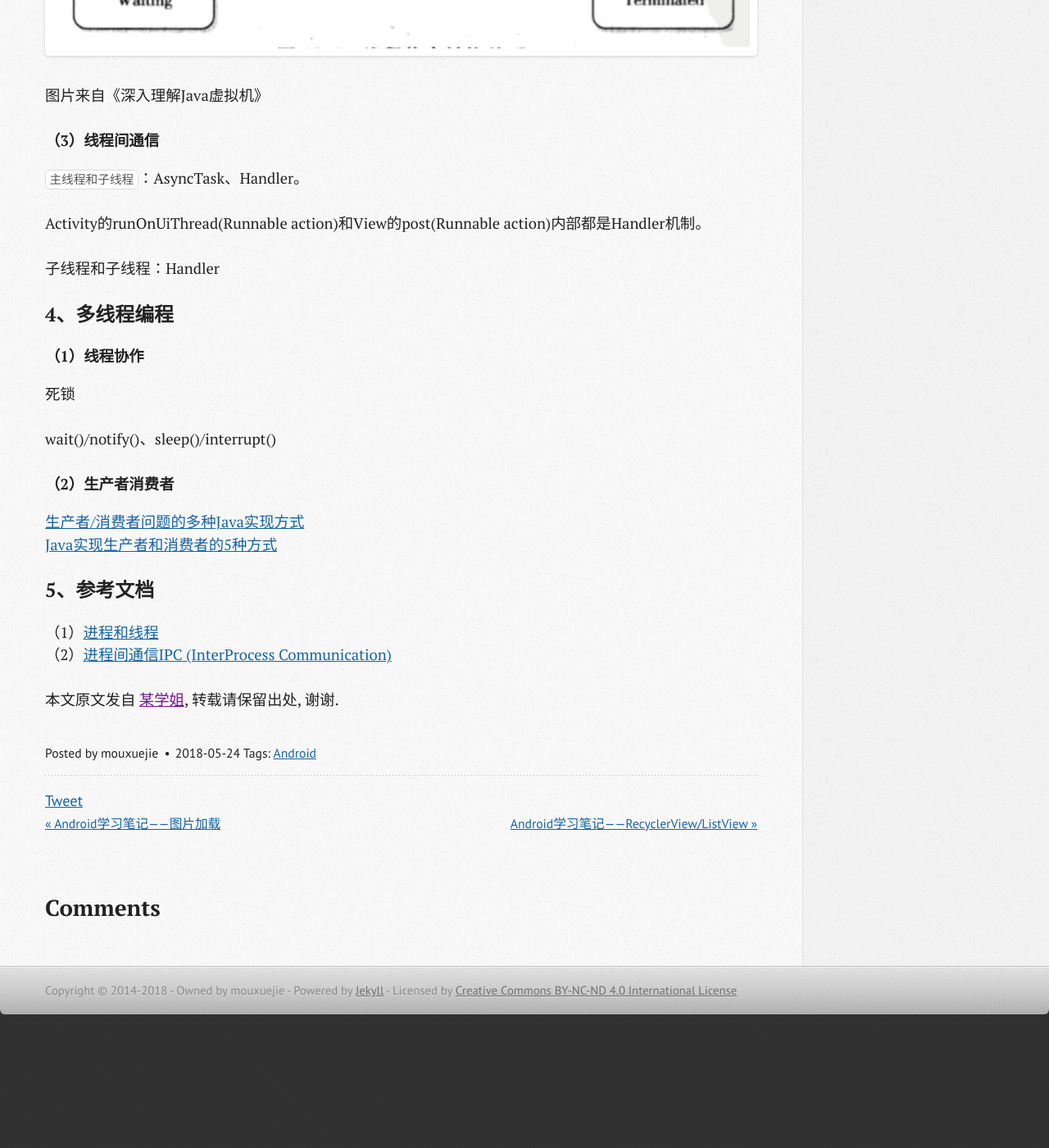
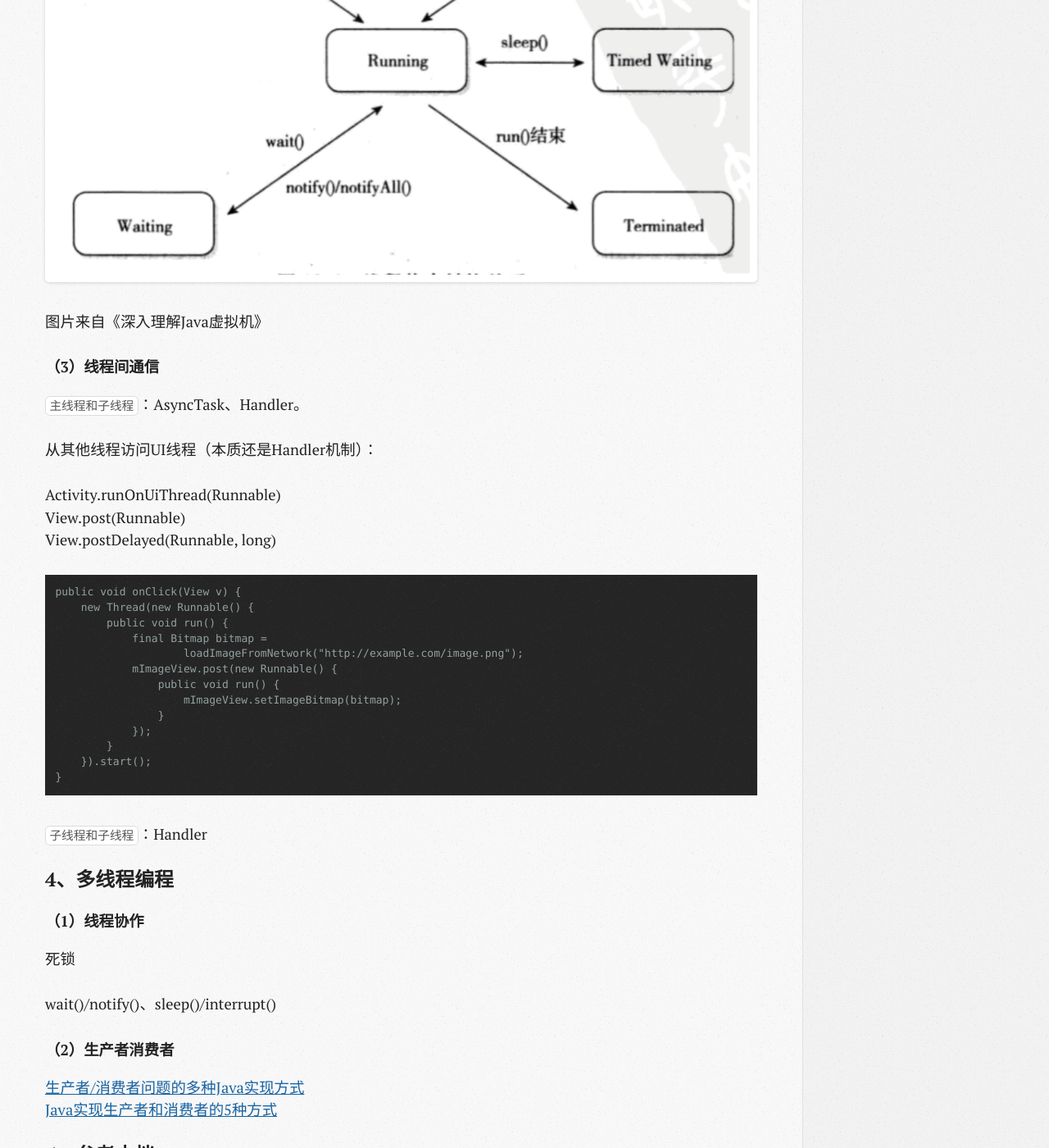
Before and after one commit to wangxinghe/wangxinghe.github.io, a Jekyll site: the page built from _posts/2018-05-24-learning-notes-process-thread.md, in a window 1280 px wide and 1400 px high, scrolled down 3894 px. Shown: the whole window at 82% size. Built offline with Jekyll 4.4.1, drawn with Linux system fonts in a browser that asks for light colours; comment, search, counter and statistics services are not loaded; before the commit the page ends 5175 px from its top, so only the background shows below that; some of the changed text lies outside the part shown.

Commit message:
[update]

```diff
--- a/_posts/2018-05-24-learning-notes-process-thread.md
+++ b/_posts/2018-05-24-learning-notes-process-thread.md
@@ -27,6 +27,14 @@ tags: [Android]
 
 
 ### 1、进程和线程的关系
+
+进程是系统进行资源分配和调度的一个独立单位，比进程更小的可独立运行的基本单位。
+
+区别：
+`调度方面`：进程是资源的拥有单位，线程是独立的调度和分派单位，可以显著的提高并发度和减少切换开销。
+`并发性`：进程间可以并发，同一进程的线程间也可以并发，有效提高系统资源的利用率和吞吐量。
+`拥有资源`：进程是基本的资源拥有单位，线程只拥有很少的资源，但是线程可以访问所属进程的资源。
+`系统开销`：创建或者撤销进程的时候，系统要为之创建或回收PCB，系统资源等，切换时也需要保存和恢复CPU环境。而线程的切换只需要保存和恢复少量的寄存器，不涉及存储器管理方面的工作，所以开销较小。
 
 ### 2、进程
 
@@ -115,9 +123,28 @@ Thread.MIN_PRIORITY（1）、Thread.NORM_PRIORITY（5）、Thread.MAX_PRIORITY
 
 `主线程和子线程`：AsyncTask、Handler。
 
-Activity的runOnUiThread(Runnable action)和View的post(Runnable action)内部都是Handler机制。
+从其他线程访问UI线程（本质还是Handler机制）：
 
-子线程和子线程：Handler
+Activity.runOnUiThread(Runnable)
+View.post(Runnable)
+View.postDelayed(Runnable, long)
+
+    public void onClick(View v) {
+        new Thread(new Runnable() {
+            public void run() {
+                final Bitmap bitmap =
+                        loadImageFromNetwork("http://example.com/image.png");
+                mImageView.post(new Runnable() {
+                    public void run() {
+                        mImageView.setImageBitmap(bitmap);
+                    }
+                });
+            }
+        }).start();
+    }
+
+
+`子线程和子线程`：Handler
 
 ### 4、多线程编程
 
```
